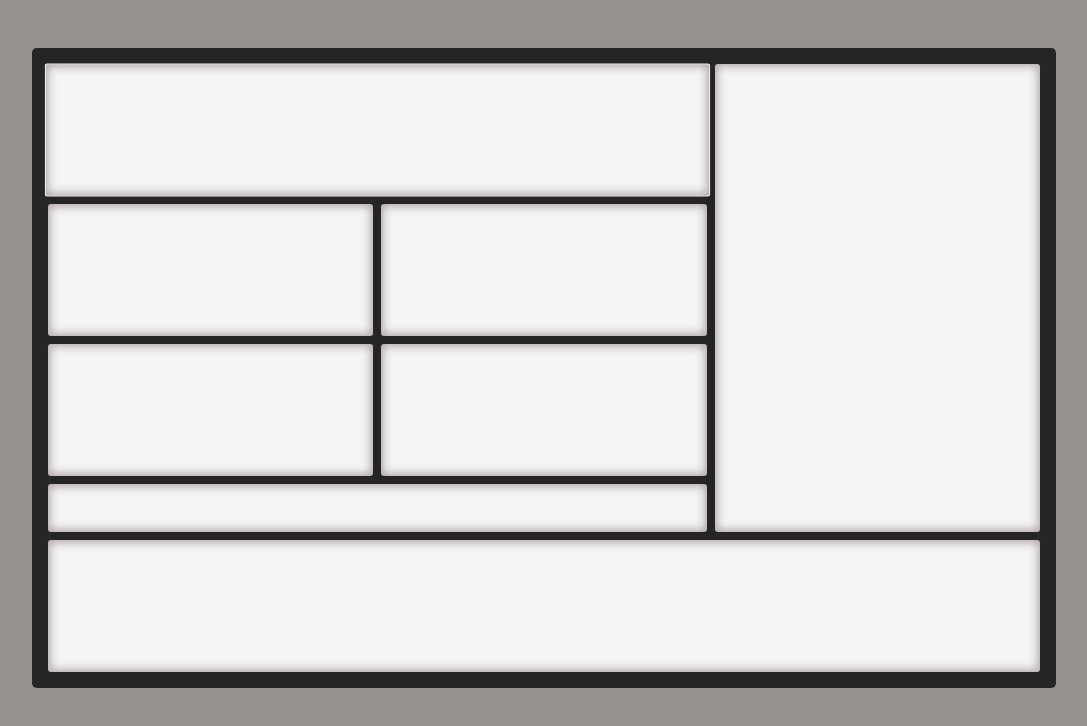
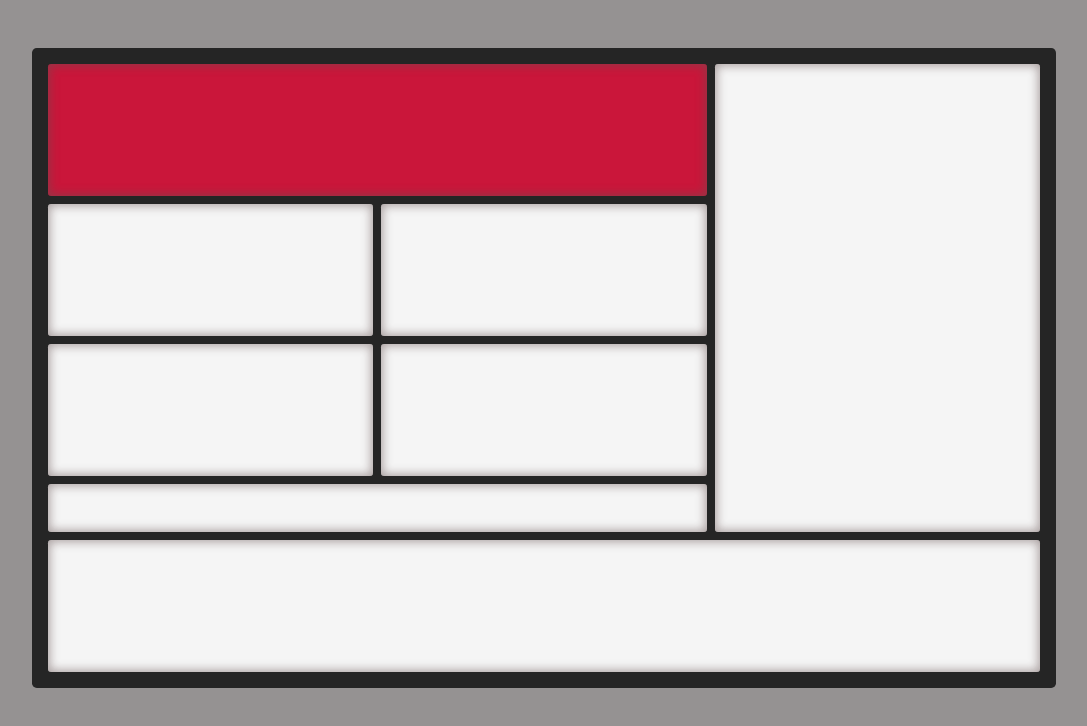
Before and after one commit to CNF1993/practica-grid, a plain HTML site: page index.html in a window 1280 px wide. In both pictures the pointer is over the button 473 px from the left and 130 px from the top of the page. Shown: the whole page, without its empty margins (96-1183 px from the left). Drawn offline with Linux system fonts and the light colour scheme.

Commit message:
change .box:hover

```diff
--- a/styles.css
+++ b/styles.css
@@ -31,12 +31,12 @@ body {
 }
 
 .box:hover {
-    border: 1px solid transparent;
-    transform: scale(1.01);
+    background: rgba(220, 20, 60, 0.9);
+    transition: all 1.3s ease;
 }
 
 .box:active {
-    transform: scale(1);
+    transform: scale(.95);
 }
 
 .box:focus {
```
